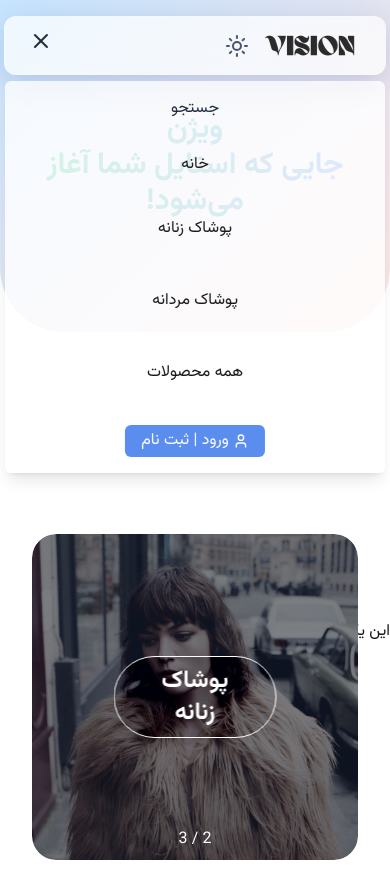
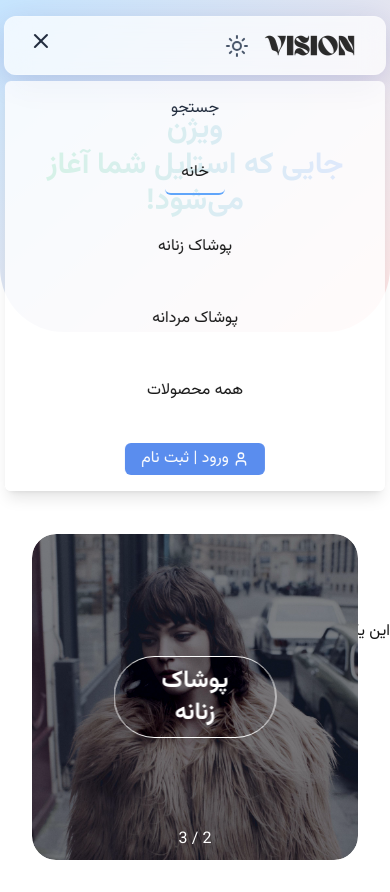
Before and after one commit to Zahra-Bazrgari/e-commerce, a Next.js app: page / in a window 390 px wide. Both pictures are taken after a click on the button 40 px from the left and 41 px from the top of the page. Built offline with nearby package versions, Linux system fonts and the light colour scheme.

Commit message:
miner changes

```diff
--- a/components/Navbar.tsx
+++ b/components/Navbar.tsx
@@ -173,7 +173,16 @@ const Navbar = () => {
               </div>
             )}
             <Link href='/' onClick={() => setMenuOpen()}>
-              خانه
+              <span
+                className={`block hover:bg-gray-200 rounded-md px-4 py-2 ${
+                  activePath === "/"
+                    ? "border-b-2 border-blue-400"
+                    : "border-none"
+                }`}
+                onClick={() => setActivePath("/")}
+              >
+                خانه
+              </span>
             </Link>
 
             {PRODUCTS.map((product) => (
```
